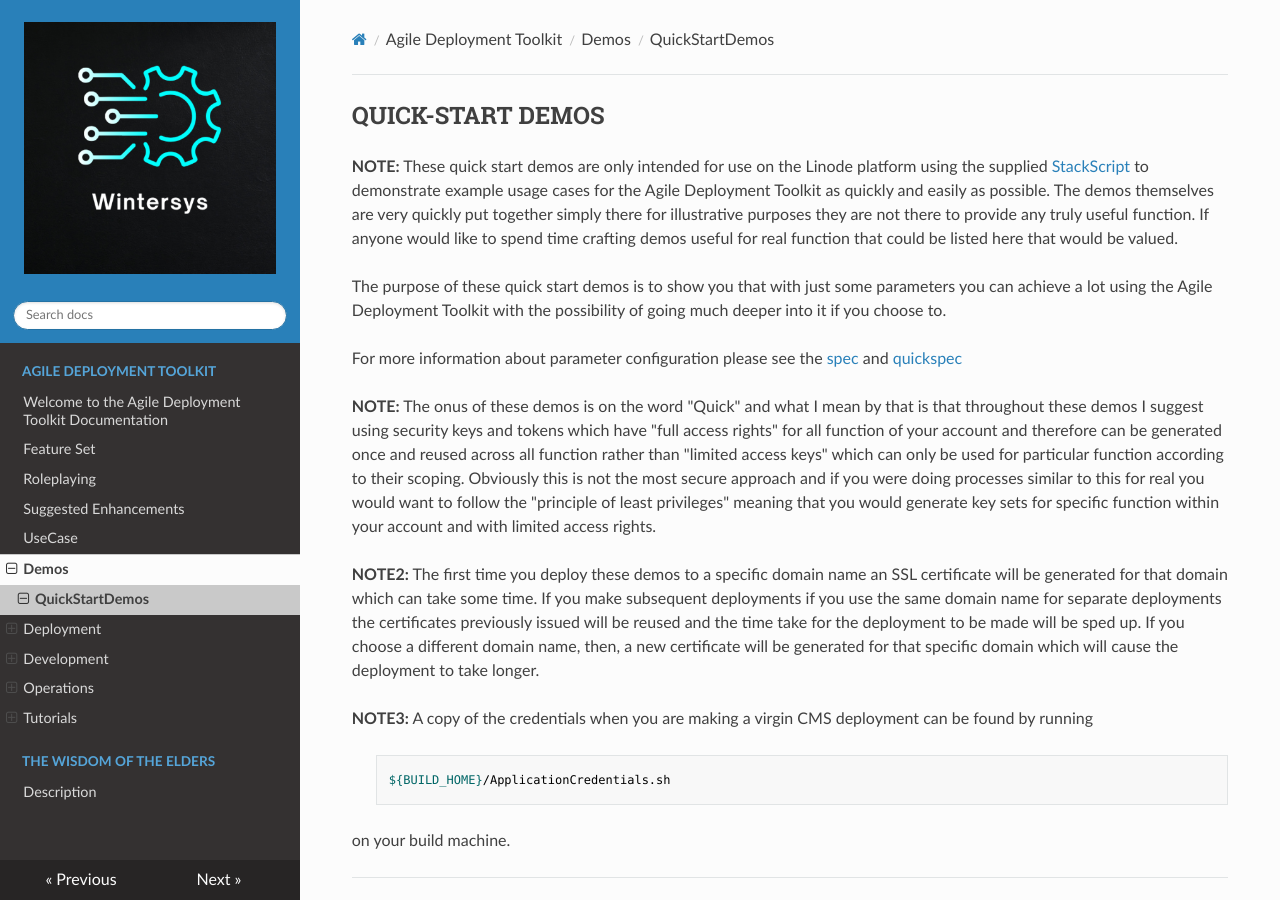
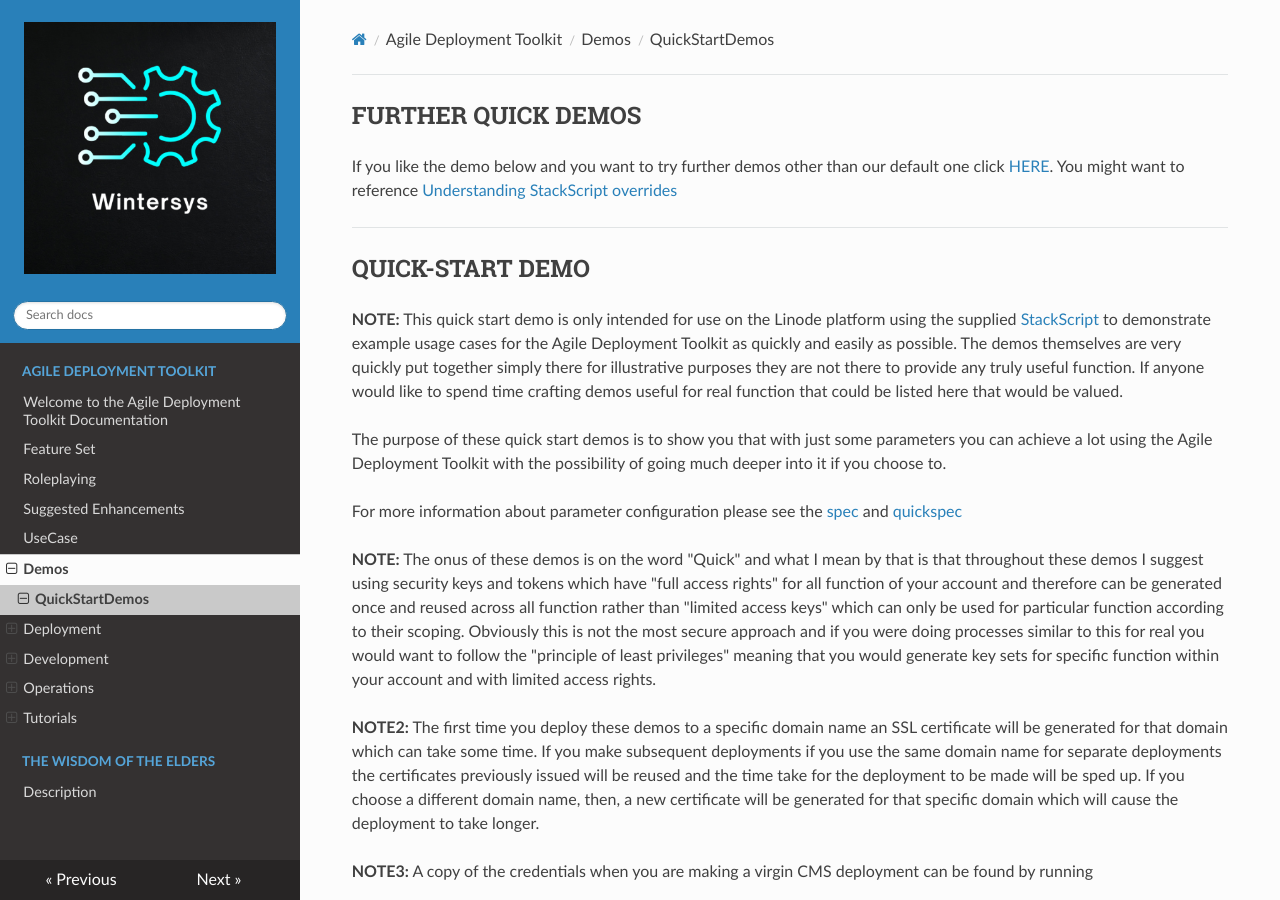
Before and after one commit to wintersys-dev/adt-documentation, an MkDocs documentation site: the page built from docs/Agile Deployment Toolkit/Demos/QuickStartDemos.md, in a window 1280 px wide and 900 px high. Built offline with MkDocs 1.6.1, drawn with Linux system fonts in a browser that asks for light colours; nearby versions of some CDN libraries; some of the changed text lies outside the part shown.

Commit message:
Update QuickStartDemos.md

```diff
--- a/docs/Agile Deployment Toolkit/Demos/QuickStartDemos.md
+++ b/docs/Agile Deployment Toolkit/Demos/QuickStartDemos.md
@@ -1,6 +1,13 @@
-## QUICK-START DEMOS
+## FURTHER QUICK DEMOS
 
-**NOTE:** These quick start demos are only intended for use on the Linode platform using the supplied [StackScript](https://cloud.linode.com/stackscripts/635271) to demonstrate example usage cases for the Agile Deployment Toolkit as quickly and easily as possible.  The demos themselves are very quickly put together simply there for illustrative purposes they are not there to provide any truly useful function. If anyone would like to spend time crafting demos useful for real function that could be listed here that would be valued.
+If you like the demo below and you want to try further demos other than our default one click [HERE](./CustomisedDemos.md).
+You might want to reference [Understanding StackScript overrides](./ExampleStackScriptOverride.md)
+
+--------------------
+
+## QUICK-START DEMO
+
+**NOTE:** This quick start demo is only intended for use on the Linode platform using the supplied [StackScript](https://cloud.linode.com/stackscripts/635271) to demonstrate example usage cases for the Agile Deployment Toolkit as quickly and easily as possible.  The demos themselves are very quickly put together simply there for illustrative purposes they are not there to provide any truly useful function. If anyone would like to spend time crafting demos useful for real function that could be listed here that would be valued.
 
 The purpose of these quick start demos is to show you that with just some parameters you can achieve a lot using the Agile Deployment Toolkit with the possibility of going much deeper into it if you choose to.
 
```
Also changed, not shown: other parts of docs/Agile Deployment Toolkit/Demos/QuickStartDemos.md (+0 -6 lines).
